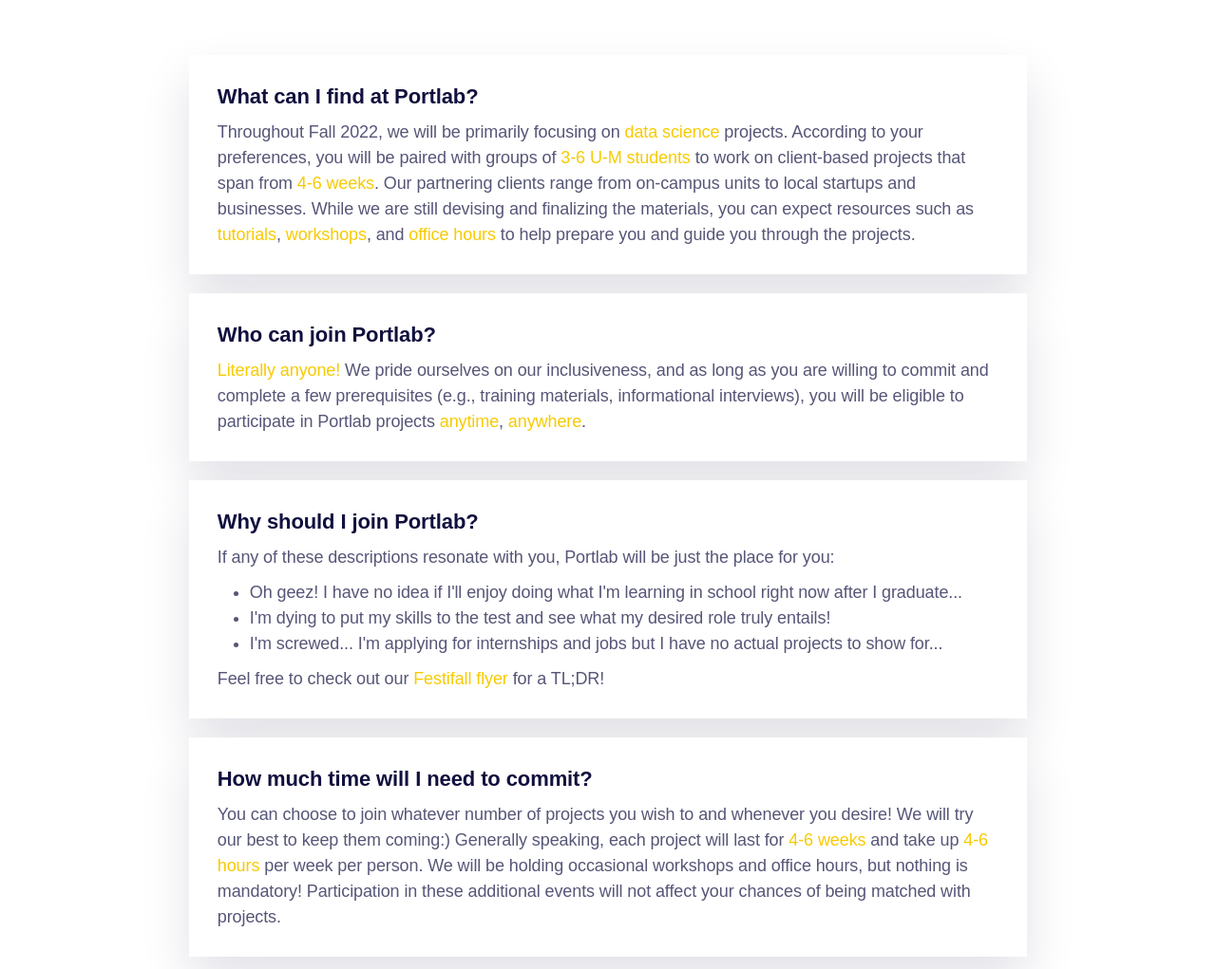
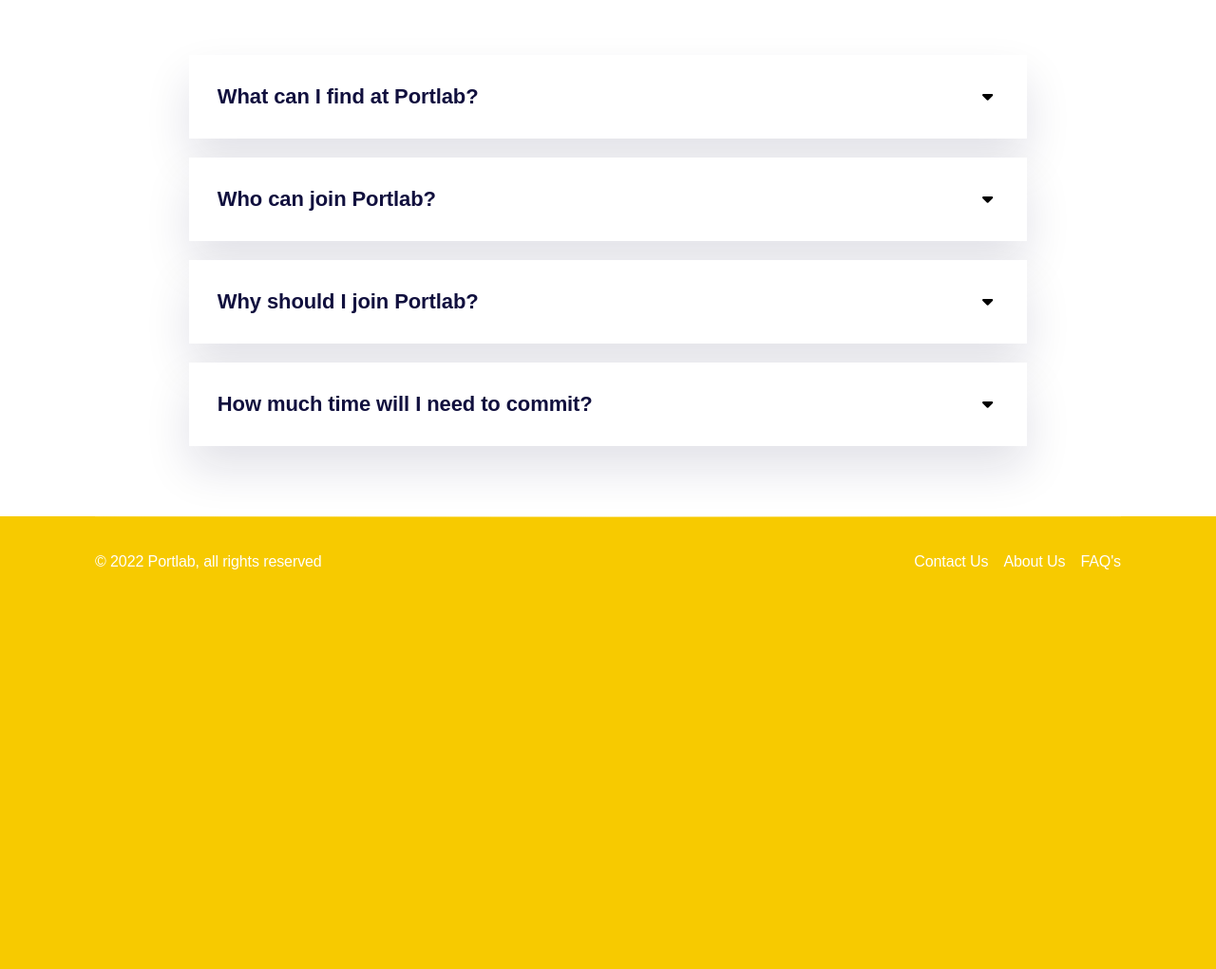
Before and after one commit to portlab-um/portlab-um.github.io, a website: page index.html in a window 1280 px wide. Shown: the part 790-1811 px from the top of the page at 95% size. After the commit the page ends 1430 px from the top, so only its background shows below. Drawn offline with nearby package versions, Linux system fonts and the light colour scheme; a web font is replaced by a local one.

Commit message:
finished first draft of qa

```diff
--- a/index.html
+++ b/index.html
@@ -12,6 +12,7 @@
 	<link rel="icon" href="src/images/favicon.ico" />
 	<link rel="icon" type="image/png" sizes="32x32" href="src/images/favicon-32x32.png">
 	<link rel="icon" type="image/png" sizes="16x16" href="src/images/favicon-16x16.png">
+	<link rel="stylesheet" href="https://cdnjs.cloudflare.com/ajax/libs/font-awesome/6.1.2/css/all.min.css" integrity="sha512-1sCRPdkRXhBV2PBLUdRb4tMg1w2YPf37qatUFeS7zlBy7jJI8Lf4VHwWfZZfpXtYSLy85pkm9GaYVYMfw5BC1A==" crossorigin="anonymous" referrerpolicy="no-referrer" />
 	<script src="https://unpkg.com/animejs@2.2.0/anime.min.js"></script>
 	<script src="https://unpkg.com/scrollreveal@4.0.0/dist/scrollreveal.min.js"></script>
 </head>
@@ -363,48 +364,62 @@
 						<div class="qas-wrap">
 							<div class="qa is-revealing">
 								<div class="qa-inner">
+									<div class="qa-header">
 										<h4 class="qa-title h3-mobile mb-8">
 											What can I find at Portlab?
 										</h4>
-									<p class="text-sm">
-										Throughout Fall 2022, we will be primarily focusing on <span>data science</span> projects. According to your preferences, you will be paired with groups of <span>3-6 U-M students</span> to work on client-based projects that span from <span>4-6 weeks</span>. Our partnering clients range from on-campus units to local startups and businesses. While we are still devising and finalizing the materials, you can expect resources such as <span>tutorials</span>, <span>workshops</span>, and <span>office hours</span> to help prepare you and guide you through the projects.
+										<button aria-label="show-answer"><i class="fa-solid fa-caret-down"></i></button>
+									</div>
+									<p class="text-sm qa-toggle">
+										Throughout Fall 2022, we will be primarily focusing on <span>data science</span> projects. According to your preferences, you will be paired with groups of <span>3-6 U-M students</span> to work on client-based projects that span from <span>4-6 weeks</span>. The scope and complexity vary by project, but teams may use <span>data visualizations</span>, <span>statistical inference</span>, and <span>machine learning</span>, to name a few, to address clients' problem statements. Our partnering clients range from on-campus units to local startups and businesses. While we are still devising and finalizing the materials, you can expect resources such as <span>tutorials</span>, <span>workshops</span>, and <span>office hours</span> to help prepare you and guide you through the projects.
 									</p>
 								</div>
 							</div>
 							<div class="qa is-revealing">
 								<div class="qa-inner">
+									<div class="qa-header">
 										<h4 class="qa-title h3-mobile mb-8">
 											Who can join Portlab?
 										</h4>
-									<p class="text-sm">
+										<button aria-label="show-answer"><i class="fa-solid fa-caret-down"></i></button>
+									</div>
+									<p class="text-sm qa-toggle">
 										<span>Literally anyone!</span> We pride ourselves on our inclusiveness, and as long as you are willing to commit and complete a few prerequisites (e.g., training materials, informational interviews), you will be eligible to participate in Portlab projects <span>anytime</span>, <span>anywhere</span>.
 									</p>
 								</div>
 							</div>
 							<div class="qa is-revealing">
 								<div class="qa-inner">
+									<div class="qa-header">
 										<h4 class="qa-title h3-mobile mb-8">
 											Why should I join Portlab?
 										</h4>
-									<div class="text-sm">
-										If any of these descriptions resonate with you, Portlab will be just the place for you:
+										<button aria-label="show-answer"><i class="fa-solid fa-caret-down"></i></button>
+									</div>
+									<div class="text-sm qa-toggle">
+										If any of these descriptions below resonate with you, Portlab will be just the place for you:
 										<ul>
 											<li>Oh geez! I have no idea if I'll enjoy doing what I'm learning in school right now after I graduate...</li>
 											<li>I'm dying to put my skills to the test and see what my desired role truly entails!</li>
 											<li>I'm screwed... I'm applying for internships and jobs but I have no actual projects to show for...</li>
+											<li>I aspire to use real data to solve real problems and leave an impact on the local community!</li>
+											<li>My schedule is packed, but I always love working with my peers and learning a thing or two from them!</li>
 										</ul>
 										<p>
-											Feel free to check out our <a href="https://drive.google.com/file/d/1FsesBKZDbyBJhZ65U3OoQGWMqSARWB8e/view">Festifall flyer</a> for a TL;DR!
+											In short, if you're looking for a no-frills project-based learning experience, you won't be disappointed:) Feel free to check out our <a href="https://drive.google.com/file/d/1FsesBKZDbyBJhZ65U3OoQGWMqSARWB8e/view">Festifall flyer</a> for a TL;DR!
 										</p>
 									</div>
 								</div>
 							</div>
 							<div class="qa is-revealing">
 								<div class="qa-inner">
+									<div class="qa-header">
 										<h4 class="qa-title h3-mobile mb-8">
 											How much time will I need to commit?
 										</h4>
-									<p class="text-sm">
+										<button aria-label="show-answer"><i class="fa-solid fa-caret-down"></i></button>
+									</div>
+									<p class="text-sm qa-toggle">
 										You can choose to join whatever number of projects you wish to and whenever you desire! We will try our best to keep them coming:) Generally speaking, each project will last for <span>4-6 weeks</span> and take up <span>4-6 hours</span> per week per person. We will be holding occasional workshops and office hours, but nothing is mandatory! Participation in these additional events will not affect your chances of being matched with projects.
 									</p>
 								</div>
```
Lines whose indentation alone changed are shown as unchanged.
